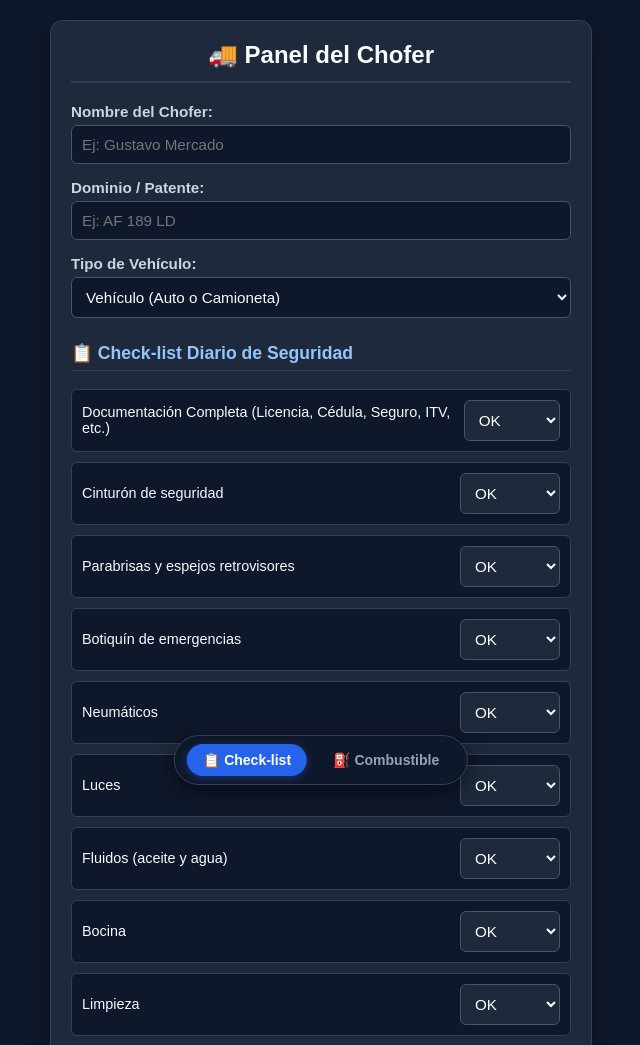
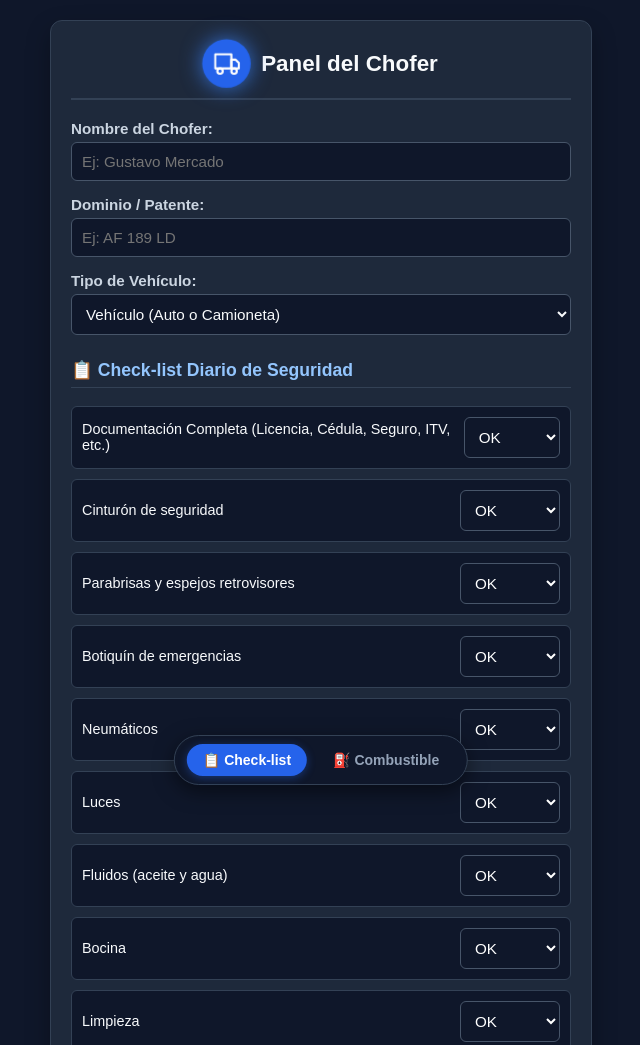
Before and after one commit to Nazzcampos/stackblitz-starters-eu4g5sms, a website: page index.html in a window 1280 px wide. Shown: the top 1045 px of the page, without its empty margins (319-959 px from the left). Drawn offline with Linux system fonts and the light colour scheme.

Commit message:
Act.Pantalla_Inicio

```diff
--- a/index.html
+++ b/index.html
@@ -22,12 +22,38 @@
             margin: auto;
             border: 1px solid #334155;
         }
+
+        /* Estilos del Encabezado con Logo Animado */
+        .app-header {
+            display: flex;
+            align-items: center;
+            justify-content: center;
+            gap: 12px;
+            border-bottom: 2px solid #334155;
+            padding-bottom: 12px;
+            margin-bottom: 20px;
+        }
+        .logo-container {
+            width: 45px;
+            height: 45px;
+            background: #2563eb;
+            border-radius: 50%;
+            display: flex;
+            align-items: center;
+            justify-content: center;
+            box-shadow: 0 0 15px rgba(37, 99, 235, 0.6);
+            animation: pulseLogo 2s infinite ease-in-out;
+        }
+        @keyframes pulseLogo {
+            0% { transform: scale(1); box-shadow: 0 0 10px rgba(37, 99, 235, 0.4); }
+            50% { transform: scale(1.08); box-shadow: 0 0 20px rgba(59, 130, 246, 0.8); }
+            100% { transform: scale(1); box-shadow: 0 0 10px rgba(37, 99, 235, 0.4); }
+        }
+
         h2 {
             color: #f8fafc;
-            text-align: center;
-            border-bottom: 2px solid #334155;
-            padding-bottom: 12px;
-            margin-top: 0;
+            margin: 0;
+            font-size: 1.4rem;
         }
         h3 {
             color: #93c5fd;
@@ -135,7 +161,18 @@
 <body>
 
 <div class="container">
-    <h2>🚚 Panel del Chofer</h2>
+    <!-- Encabezado con Logo Animado de Camión -->
+    <div class="app-header">
+        <div class="logo-container">
+            <svg width="24" height="24" viewBox="0 0 24 24" fill="none" stroke="white" stroke-width="2" stroke-linecap="round" stroke-linejoin="round">
+                <path d="M1 3h15v13H1z"></path>
+                <path d="M16 8h4l3 3v5h-7V8z"></path>
+                <circle cx="5.5" cy="18.5" r="2.5"></circle>
+                <circle cx="18.5" cy="18.5" r="2.5"></circle>
+            </svg>
+        </div>
+        <h2>Panel del Chofer</h2>
+    </div>
 
     <!-- SECCIÓN 1: CHECK-LIST -->
     <div id="seccion-checklist" class="vista-seccion active">
@@ -235,7 +272,7 @@
         div.className = 'checklist-item';
         div.innerHTML = `
             <span>${item}</span>
-            <select name="item_${index}" style="width: 100px; margin: 0; background: #1e293b; color: white;">
+            <select name="item_${index}" style="width: 100px; margin: 0; background: #0f172a; color: white;">
                 <option value="OK">OK</option>
                 <option value="Falla">Falla</option>
                 <option value="N/A">N/A</option>
```
Also changed, not shown: admin.html (+35 -1 lines).
